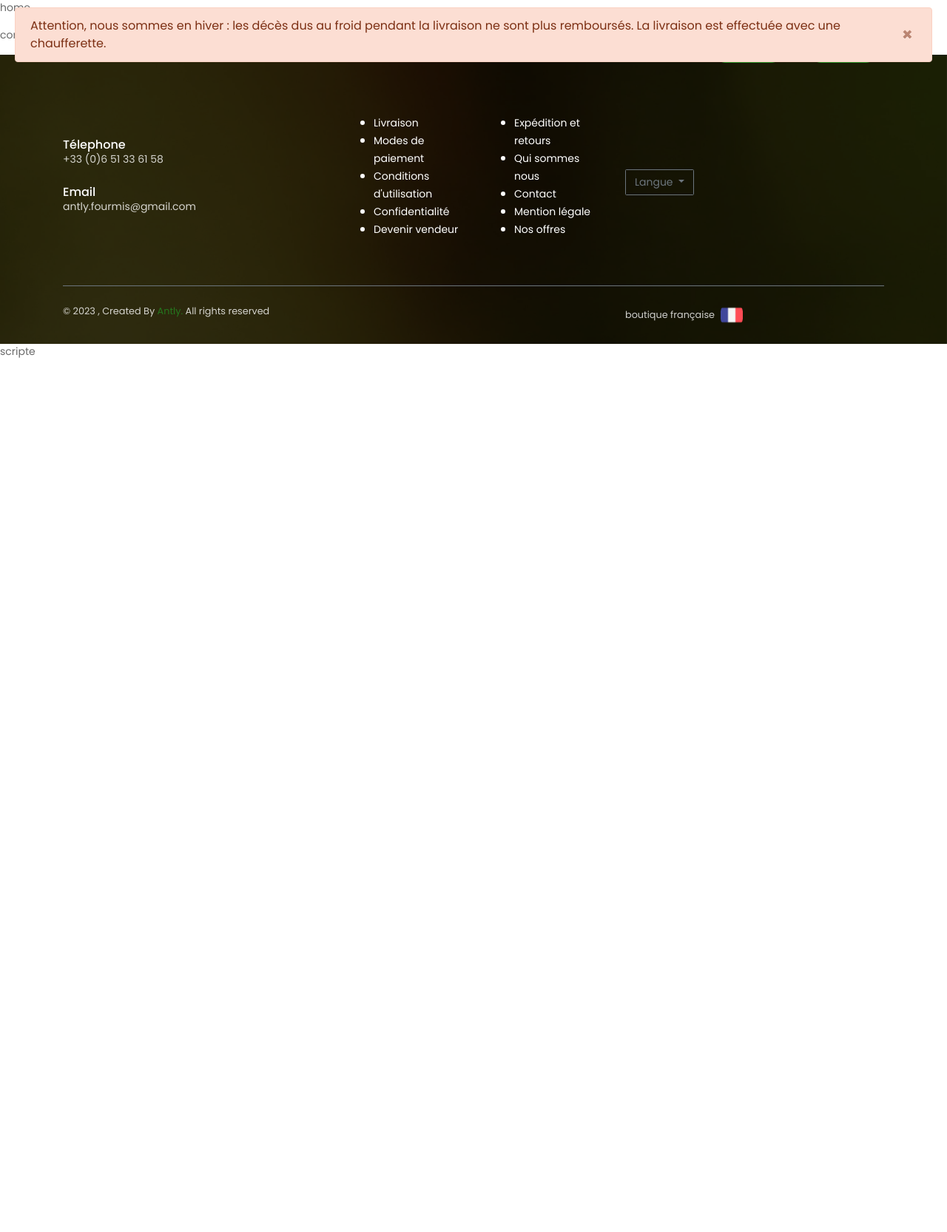
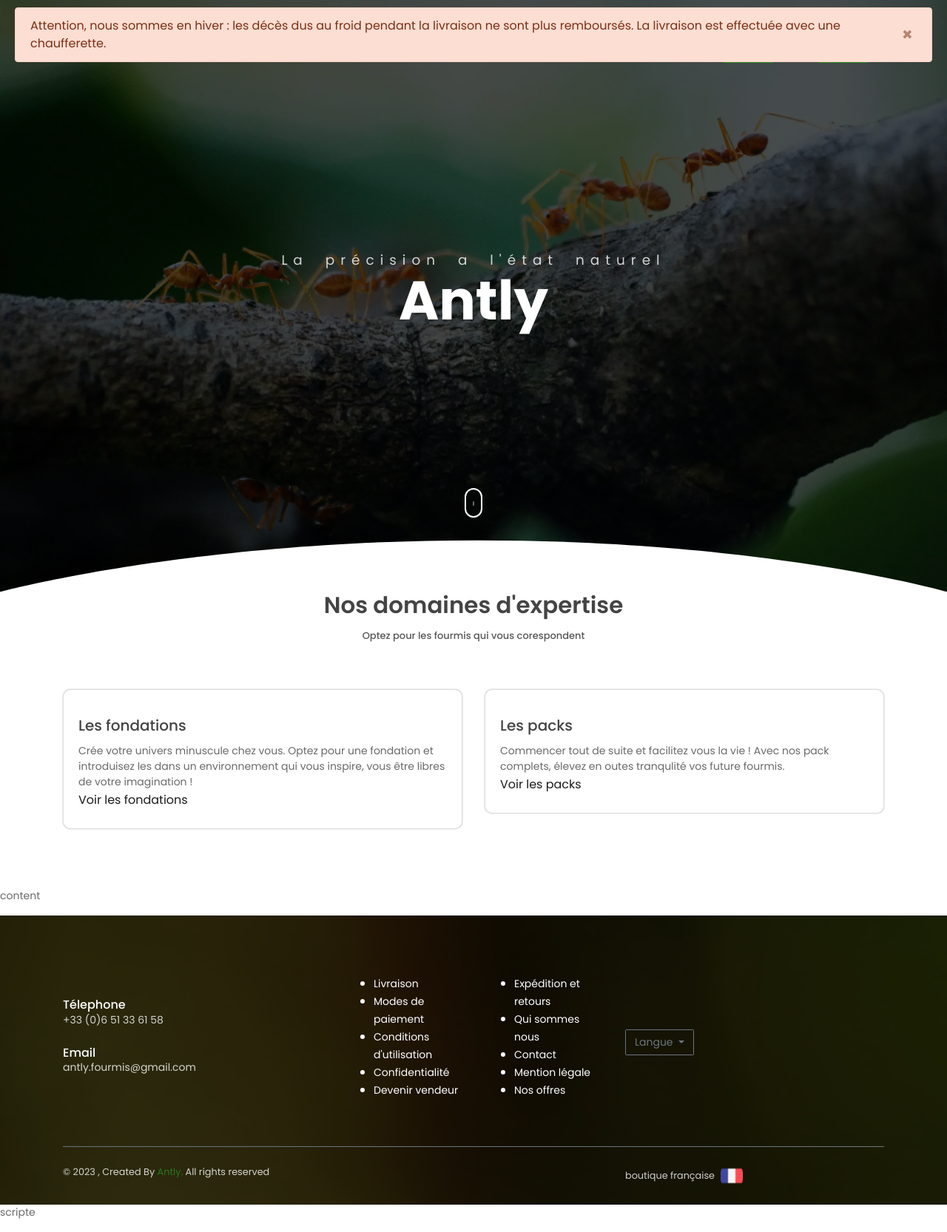
Before and after one commit to Decapix/Antly, a Django app: page /fr/ in a window 1280 px wide. Shown: the whole page at 74% size. Before the commit the page ends 484 px from the top, so only its background shows below. Run offline with Django 4.2, Linux system fonts and the light colour scheme; data comes from the database, SQL or seed files in the repository; data that the repository does not hold is empty; some libraries are stand-ins or nearby versions.

Commit message:
seller page

```diff
--- a/src/super/templates/super/homepage.html
+++ b/src/super/templates/super/homepage.html
@@ -4,8 +4,50 @@
 
 
 {% block home %}
-<p>home</p>
+ <!-- Page Header -->
+ <header class="header">
+    <div class="overlay">
+        <h1 class="subtitle">{% blocktrans %}La précision a l'état naturel{% endblocktrans %}</h1>
+        <h1 class="title">Antly</h1>
+    </div>
+    <div class="shape">
+        <svg viewBox="0 0 1500 200">
+            <path d="m 0,240 h 1500.4828 v -71.92164 c 0,0 -286.2763,-81.79324 -743.19024,-81.79324 C 300.37862,86.28512 0,168.07836 0,168.07836 Z"/>
+        </svg>
+    </div>
+    <div class="mouse-icon"><div class="wheel"></div></div>
+</header>
+<!-- End Of Page Header -->
 
+<!-- Service Section -->
+<section  id="service" class="section pt-0">
+    <div class="container">
+        <h6 class="section-title text-center">{% blocktrans %}Nos domaines d'expertise{% endblocktrans %}</h6>
+        <h6 class="section-subtitle text-center mb-5 pb-3">{% blocktrans %}Optez pour les fourmis qui vous corespondent{% endblocktrans %}</h6>
+
+        <div class="row">
+            <div class="col-md-6">
+                <div class="card mb-4 mb-md-0">
+                    <div class="card-body">
+                        <h5 class="card-title mt-3">{% blocktrans %}Les fondations{% endblocktrans %}<h5>
+                        <p class="mb-0">{% blocktrans %}Crée votre univers minuscule chez vous. Optez pour une fondation et introduisez les dans un environnement qui vous inspire, vous être libres de votre imagination !{% endblocktrans %}</p>
+                        <a href="{% url 'ant_product_n' %}" class="mb-0 small" >{% blocktrans %}Voir les fondations{% endblocktrans %}</a>
+                    </div>
+                </div>
+            </div>
+            <div class="col-md-6">
+                <div class="card mb-4 mb-md-0">
+                    <div class="card-body">
+                        <h5 class="card-title mt-3">{% blocktrans %}Les packs{% endblocktrans %}<h5>
+                        <p class="mb-0">{% blocktrans %}Commencer tout de suite et facilitez vous la vie ! Avec nos pack complets, élevez en outes tranqulité vos future fourmis.{% endblocktrans %}</p>
+                        <a href="{% url 'pack_product_n' %}" class="mb-0 small">{% blocktrans %}Voir les packs{% endblocktrans %}</a>
+                    </div>
+                </div>
+            </div>
+        </div>
+    </div>
+</section>
+<!-- End OF Service Section -->
 {% endblock home %}
 
 {% block content %}
```
